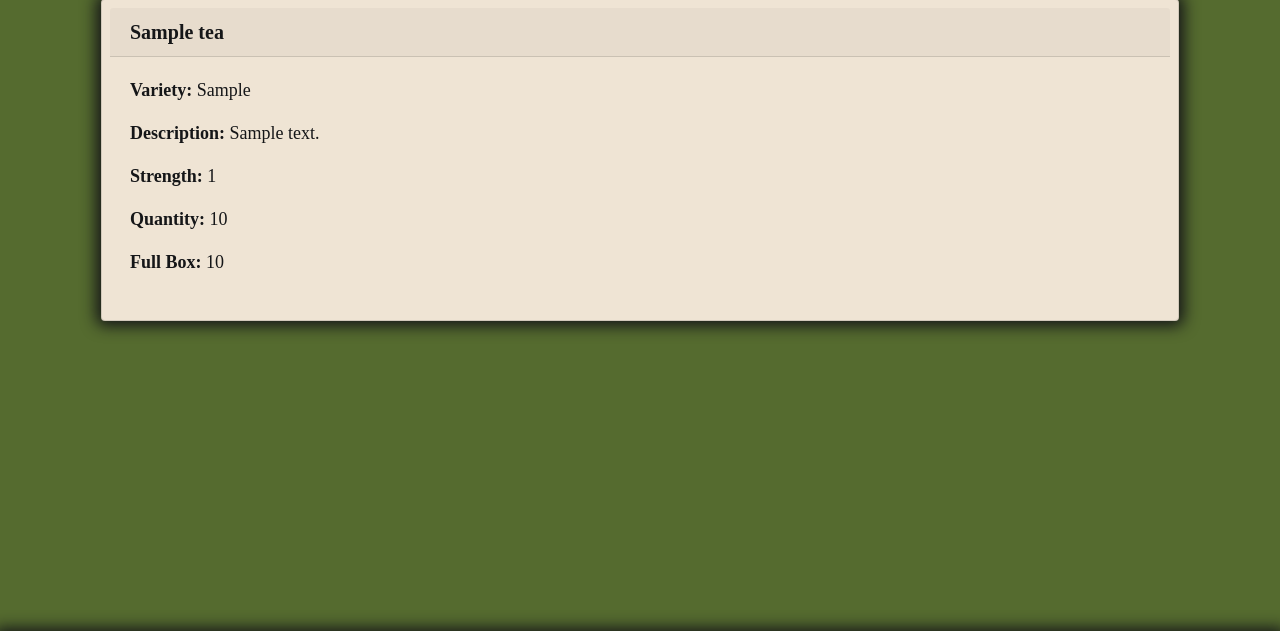
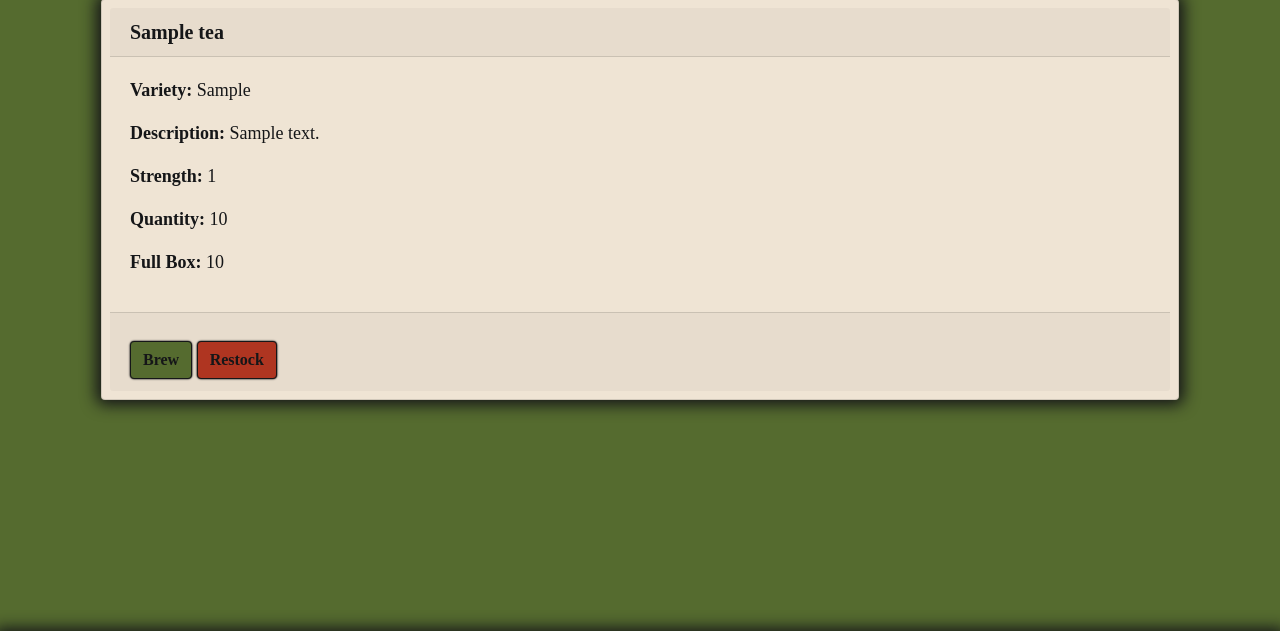
Before and after one commit to tjpreston96/Daily_Grind, a Django app: page /teas/ in a window 1280 px wide. Shown: the part 140-771 px from the top of the page. Run offline with Django 3.2, Linux system fonts and the light colour scheme; tables that the repository leaves empty hold one stand-in row (values such as "Sample post").

Commit message:
css changes

```diff
--- a/main_app/static/css/style.css
+++ b/main_app/static/css/style.css
@@ -35,8 +35,8 @@ main a {
   color: #151618 !important;
 }
 
-h1{
-    text-align: center;
+h1 {
+  text-align: center;
 }
 
 form {
@@ -59,7 +59,6 @@ input {
   margin-top: 1rem;
   width: 30%;
   align-self: flex-end;
-  /* border: 1px solid #151618; */
   box-shadow: 0 0 1.5px 0.5px #151618;
 }
 
@@ -74,8 +73,7 @@ input {
   background-color: #556b2f;
   font-weight: 700;
   margin-top: 1rem;
-  align-self: flex-end;
-  border: .5px solid #151618;
+  border: 0.5px solid #151618;
   box-shadow: 0 0 1.5px 0.35px #151618;
 }
 
@@ -83,8 +81,7 @@ input {
   background-color: rgb(175, 53, 33);
   font-weight: 700;
   margin-top: 1rem;
-  align-self: flex-end;
-  border: .5px solid #151618;
+  border: 0.5px solid #151618;
   box-shadow: 0 0 1.5px 0.35px #151618;
 }
 
--- a/main_app/templates/teas/detail.html
+++ b/main_app/templates/teas/detail.html
@@ -21,7 +21,6 @@
     <a
       href="{% url 'teas_delete' tea.id %}"
       class="btn detailDelete"
-      style="color: #efe4d4"
       >Delete</a
     >
   </div>
--- a/main_app/templates/teas/index.html
+++ b/main_app/templates/teas/index.html
@@ -1,4 +1,6 @@
-{% extends 'base.html' %} {% block content %}
+{% extends 'base.html' %}
+{% block content %}
+{%load static%}
 <h1 style="text-align: center"><b>Tea List</b></h1>
 {% for tea in teas %}
 <a href="{% url 'detail' tea.id %}">
@@ -9,7 +11,7 @@
       <p><b>Description:</b> {{ tea.description }}</p>
       <p><b>Strength:</b> {{tea.strength}}</p>
       {% if tea.quantity <= 5 %}
-      <p style="color: rgb(175, 53, 33)">
+      <p style="color: rgb(230, 53, 33)">
         <b>Quantity:</b> {{ tea.quantity }} - Restock Needed
       </p>
       {% else %}
@@ -17,6 +19,12 @@
       {% endif %}
       <p><b>Full Box:</b> {{ tea.quantPerBox }}</p>
     </div>
+    <div class="card-footer">
+      <a href="#" class="btn detailEdit">Brew</a>
+      <a href="#" class="btn detailDelete"
+        >Restock</a
+      >
+    </div>
   </div>
 </a>
 {% endfor %} {% endblock %}
```
